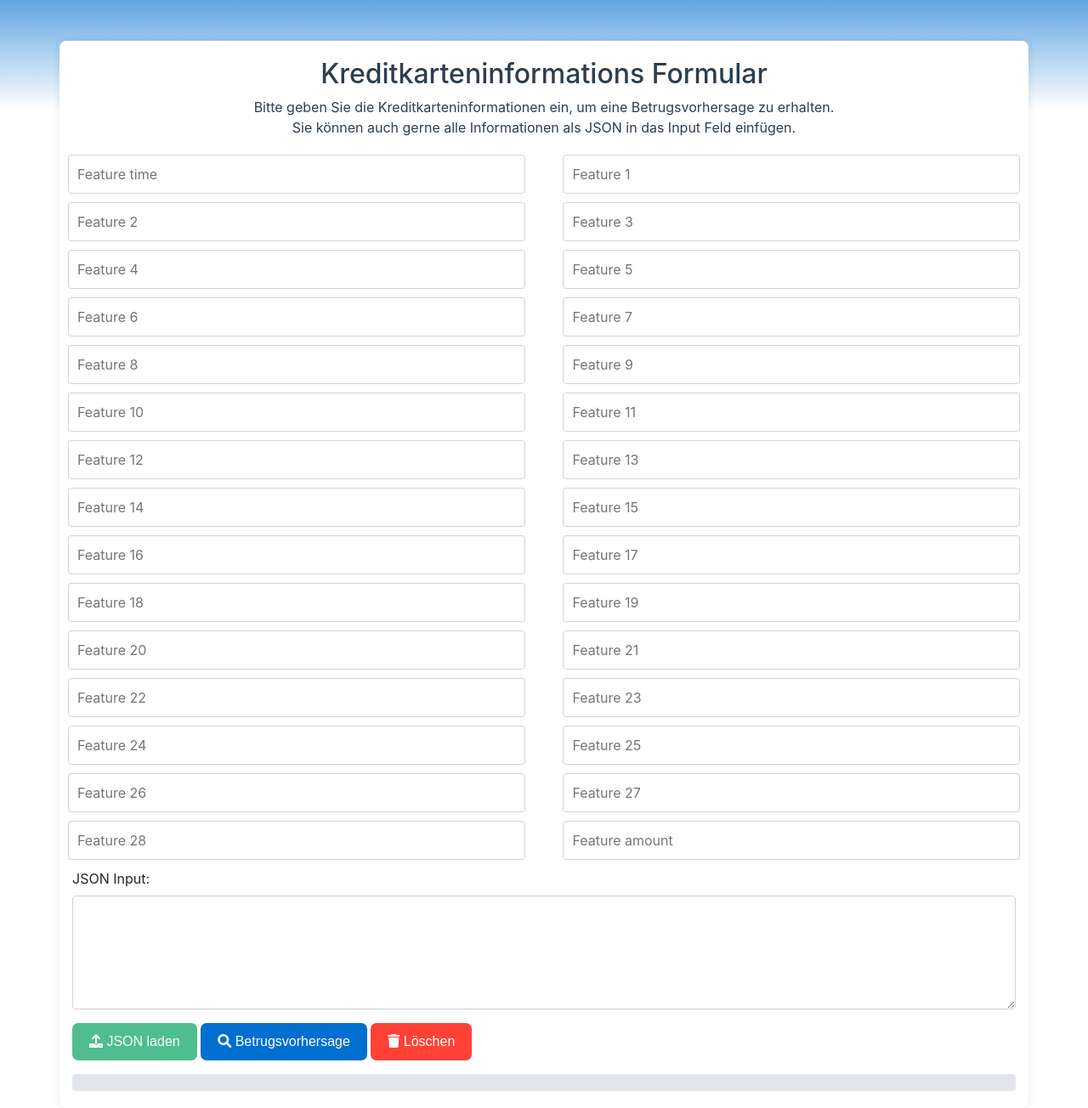
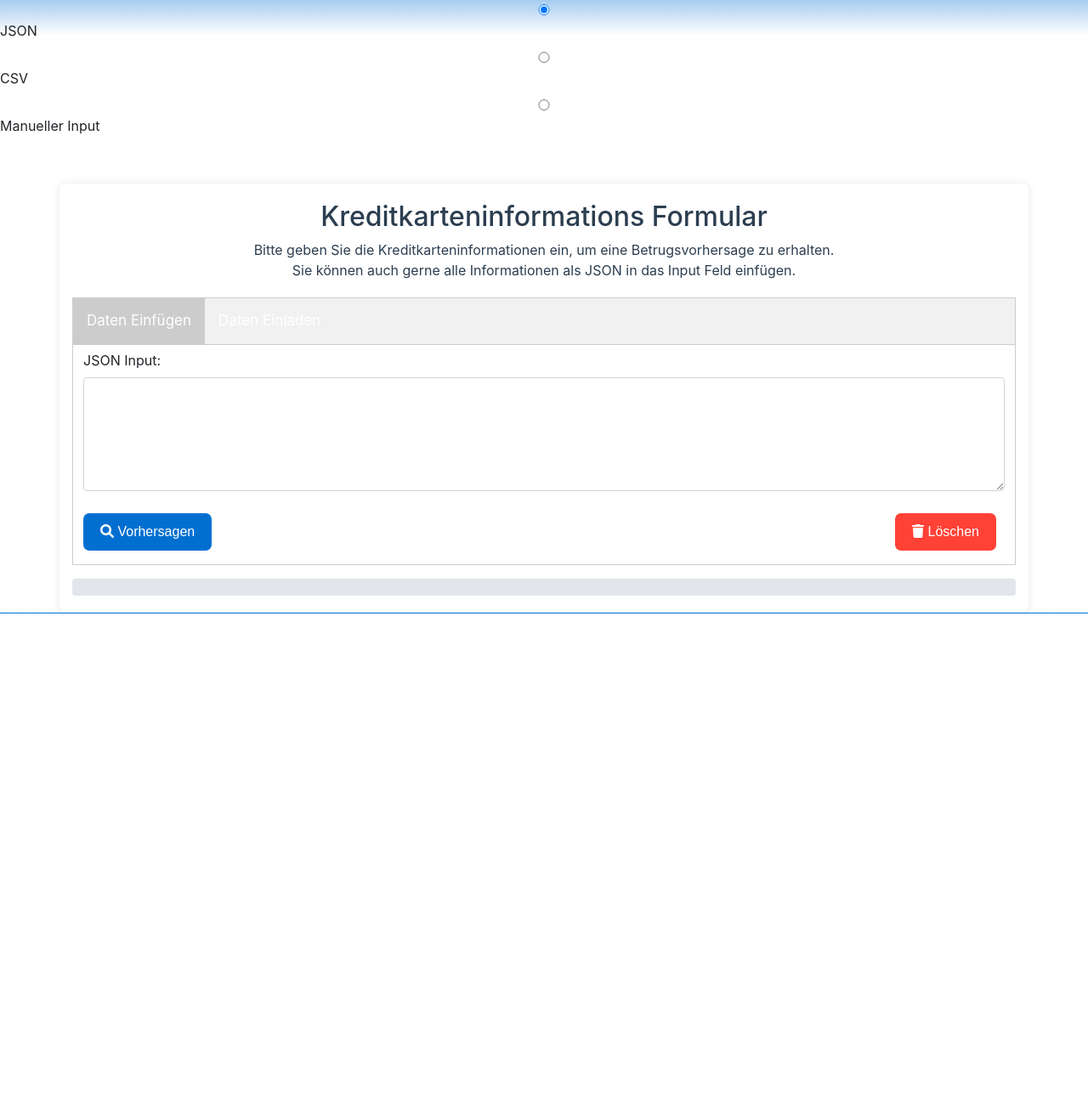
Before and after one commit to Aminsch/CreditCardFraud, a Flask app: page / in a window 1280 px wide. Shown: the part 78-1382 px from the top of the page at 85% size. After the commit the page ends 800 px from the top, so only its background shows below. Run offline with Flask 3, Linux system fonts and the light colour scheme; some libraries are stand-ins or nearby versions; some web fonts are replaced.

Commit message:
Adding Tabs and Option to Import JSON File for scanning

```diff
--- a/src/app/app.py
+++ b/src/app/app.py
@@ -12,15 +12,30 @@ def home():
 
 @app.route('/predict', methods=['POST'])
 def predict():
-    # Erhalten der Feature-Daten vom POST-Request
-    features = [float(x) for x in request.form.values()] #Konvertierung in Float
-    final_features = np.array(features).reshape(1, -1) #Konvertierung in Array mit 1 Zeile und n Spalten
-    prediction = model.predict_proba(final_features) #Vorhersage der Wahrscheinlichkeit
-    output = '{0:.{1}f}%'.format(prediction[0][1] * 100, 2)  #Konvertierung in Prozentsatz
+    data = request.get_json()
+    print("Recieved data:", data)
+    if not data:
+        return jsonify({'error': 'Keine Daten erhalten'}), 400
 
+    feature_names = ['Time', 'V1', 'V2', 'V3', 'V4', 'V5', 'V6', 'V7', 'V8', 'V9', 'V10', 'V11', 'V12', 'V13', 'V14', 'V15', 'V16', 'V17', 'V18', 'V19', 'V20', 'V21', 'V22', 'V23', 'V24', 'V25', 'V26', 'V27', 'V28', 'Amount']
+    features = [data.get(feature, 0) for feature in feature_names]  # Fallback auf 0, wenn kein Wert vorhanden ist
+
+    # Konvertieren Sie alle Werte zu Floats
+    try:
+        features = [float(x) for x in features]
+    except ValueError as e:
+        return jsonify({'error': f'Ungültiger Wert im Feature-Array: {e}'}), 400
+
+    final_features = np.array(features).reshape(1, -1)
+
+    # Führen Sie die Vorhersage durch
+    prediction = model.predict_proba(final_features)
+    output = '{0:.{1}f}%'.format(prediction[0][1] * 100, 2)
     response_text = 'Die Betrugswahrscheinlichkeit liegt bei {}'.format(output)
+    print(response_text)  # Fügen Sie dies hinzu, um die Ausgabe zu sehen
+    return jsonify({'prediction_text': response_text})
 
-    return jsonify({'prediction_text': response_text})
+
 
 
 if __name__ == "__main__":
--- a/src/app/static/scripts.js
+++ b/src/app/static/scripts.js
@@ -1,31 +1,49 @@
 $(document).ready(function() {
+    // Funktion zur Steuerung der Eingabemethoden
+    function toggleInputMethod(method) {
+        if (method === 'json') {
+            $('#manualInputFields').hide();
+            $('.tab, #DatenEinfuegen').show();
+            $('#jsonSubmitButton, #clearButton').show();
+        } else if (method === 'manual') {
+            $('#manualInputFields, #predictButton').show(); // Zeige manuelle Eingabefelder und Vorhersage-Button
+            $('.tab, .tabcontent').hide();
+            $('#jsonSubmitButton, #clearButton').show();
+        }
+    }
+
+    // Event-Listener für die Änderung der Eingabemethode
+    $('input[name="inputMethod"]').on('change', function() {
+        toggleInputMethod($(this).val());
+    });
+
+    // Initial die Sichtbarkeit basierend auf der ausgewählten Methode setzen
+    toggleInputMethod($('input[name="inputMethod"]:checked').val());
+
     // Funktion zur Ausführung der Betrugsvorhersage
-    function makePrediction() {
-        var formData = $('#predictionForm').serialize();
-
-        $.ajax({ // AJAX-Request wird verwendet um den eingebegebenen Text an den Server zu senden (in unserem Fall die Flask-App)
-            type: 'POST', // Verwende POST-Methode
-            url: '/predict', // URL, an die die Daten gesendet werden sollen
-            data: formData,
+    function makePrediction(dataObject) {
+        console.log("Sending prediction request with data:", dataObject);
+        $.ajax({
+            type: 'POST',
+            url: '/predict',
+            contentType: 'application/json;charset=UTF-8',
+            data: JSON.stringify(dataObject),
             success: function(response) {
+                console.log(response);
                 $('#predictionResult').text(response.prediction_text);
 
-                var percentageString = response.prediction_text.match(/(\d+(\.\d+)?%)/); // Suche nach einer Zahl mit Prozentzeichen
-                var percentage = percentageString ? parseFloat(percentageString[0]) : 0; // Konvertiere den Wert in eine Zahl
+                var percentageString = response.prediction_text.match(/(\d+(\.\d+)?%)/);
+                var percentage = percentageString ? parseFloat(percentageString[0]) : 0;
 
-                // Prüfe, ob die Wahrscheinlichkeit größer als 33% ist
                 if (percentage > 30) {
-                    // Zeige die Warnung nur einmal an
-                    if($('#fraudAlert').length === 0) {
+                    if ($('#fraudAlert').length === 0) {
                         $('#predictionResult').after('<div id="fraudAlert" style="color: red;">Es könnte sich bei dieser Transaktion um eine betrügerische Handlung handeln, diese erfordert weitere Analysen Ihrerseits!</div>');
-                        resultPosition = $('#fraudAlert').offset().top; // Speichere die Position der Warnung
                     }
                 } else {
-                    // Entferne die Warnung, falls sie existiert und die Bedingung nicht mehr zutrifft
                     $('#fraudAlert').remove();
                 }
-                $('html, body').animate({ // Scrolle zur Ergebnis-Anzeige
-                    scrollTop: resultPosition - 20 // Etwas Platz über dem Ziel für bessere Sichtbarkeit
+                $('html, body').animate({
+                    scrollTop: $('#fraudAlert').offset().top - 20
                 }, 500);
             },
             error: function(error) {
@@ -35,37 +53,164 @@ $(document).ready(function() {
         });
     }
 
-    $('#predictButton').on('click', function() {
-        makePrediction();
+    function getFormDataAsObject() {
+        var formData = {};
+        $('#predictionForm').find('input').each(function() {
+            if (this.name && this.value) {
+                formData[this.name] = this.value;
+            }
+        });
+        return formData;
+    }
+    // Event-Handler für den manuellen Vorhersage-Button
+    $('#manualPredictButton').on('click', function() {
+        var dataObject = getFormDataAsObject();
+        makePrediction(dataObject);
     });
 
+    // Event-Handler für den Datei-Vorhersage-Button
+    $('#filePredictButton').on('click', function() {
+        var fileInput = document.getElementById('fileInput');
+        var file = fileInput.files[0];
+        if (file) {
+            var reader = new FileReader();
+            reader.onload = function(e) {
+                var dataObject = JSON.parse(e.target.result);
+                makePrediction(dataObject);
+            };
+            reader.readAsText(file);
+        }
+    });
+
+    // Event-Handler für den Vorhersage-Button
+    $('#predictButton').on('click', function() {
+        var dataObject = getFormDataAsObject();
+        makePrediction(dataObject);
+    });
+
+    // Event-Handler für den manuellen Vorhersage-Button
+    $('#manualPredictButton').on('click', function() {
+        var dataObject = getFormDataAsObject();
+        makePrediction(dataObject);
+    });
+
+
+
+    // Event-Handler für den Löschen-Button
     $('#clearButton').on('click', function() {
-        // Clear all input fields in the form
-        $('#predictionForm').find('input[type=text], textarea').val('');
-        // Clear the prediction result
+        $('.container').find('input[type=text], textarea').val(''); // Löschen aller Textfelder und Textareas
         $('#predictionResult').empty();
-        // Remove the fraud alert message if it exists
         $('#fraudAlert').remove();
     });
 
-    // JavaScript um JSON zu parsen und in die Felder einzufügen
-    $('#jsonSubmitButton').on('click', function() {
-        var jsonInput = $('#jsonInput').val();
+    // Event-Handler für den Löschen-Button im "Daten Einfügen"-Tab
+    $('#jsonClearButton').on('click', function() {
+        $('#jsonInput').val(''); // Löschen des JSON-Input-Feldes
+        $('#predictionResult').empty();
+        $('#fraudAlert').remove();
+    });
+
+    // Event-Handler für den Löschen-Button im "Daten Einladen"-Tab
+    $('#fileClearButton').on('click', function() {
+        $('#predictionResult').empty(); // Löschen des Vorhersageergebnisses
+        $('#fraudAlert').remove(); // Entfernen des Betrugsalarms, falls vorhanden
+        $('#fileInput').val(''); // Löschen der ausgewählten Datei
+        $('#fileNameDisplay').text(''); // Löschen des angezeigten Dateinamens
+    });
+
+
+    // Funktion zum Zuweisen von JSON-Daten zu Formularfeldern
+    function assignJsonToFields(jsonInput) {
         try {
-            var data = JSON.parse(jsonInput); // Versuche den eingegebenen Text als JSON zu parsen
-            for (var key in data) { // Iteriere über alle Eigenschaften des Objekts
-                if (data.hasOwnProperty(key)) { // Prüfe, ob das Objekt die Eigenschaft besitzt
-                    var input = $('input[name="' + key + '"]'); // Suche nach dem Input-Feld mit dem Namen der Eigenschaft
-                    if (input) {
-                        input.val(data[key]); // Füge den Wert der Eigenschaft in das Input-Feld ein
+            var data = JSON.parse(jsonInput);
+            for (var key in data) {
+                if (data.hasOwnProperty(key)) {
+                    var input = $('input[name="' + key + '"]');
+                    if (input.length) {
+                        input.val(data[key]);
                     }
                 }
             }
         } catch (e) {
             alert('Ungültiges JSON!');
+        }
+    }
+
+    // Event-Handler für den JSON-Upload-Button
+    $('#jsonSubmitButton').on('click', function() {
+        var jsonInput = $('#jsonInput').val();
+        if (!jsonInput.trim()) {
+            alert('Bitte geben Sie JSON-Daten ein.');
             return;
         }
 
-    makePrediction();
+        try {
+            var dataObject = JSON.parse(jsonInput);
+            makePrediction(dataObject);
+        } catch (e) {
+            alert('Ungültiges JSON! Bitte überprüfen Sie die Eingabe.');
+        }
+    });
+
+    // Funktion zum Öffnen von Tabs
+    function openTab(tabName) {
+        var i, tabcontent, tablinks;
+        tabcontent = document.getElementsByClassName("tabcontent");
+        for (i = 0; i < tabcontent.length; i++) {
+            tabcontent[i].style.display = "none";
+        }
+        tablinks = document.getElementsByClassName("tablinks");
+        for (i = 0; i < tablinks.length; i++) {
+            tablinks[i].classList.remove("active");
+        }
+        document.getElementById(tabName).style.display = "block";
+        // Entfernen der aktiven Klasse für alle Tabs und Hinzufügen zur aktuellen
+        $('.tablinks[data-target="' + tabName + '"]').addClass('active');
+    }
+    $('.tablinks').click(function() {
+        var target = $(this).data('target');
+        openTab(target);
+    });
+
+    // Setzt den initialen Tab
+    openTab('DatenEinfuegen');
+
+    document.getElementById('showResultButton').addEventListener('click', function() {
+        var fileInput = document.getElementById('fileInput');
+        var file = fileInput.files[0];
+        if (file) {
+            var reader = new FileReader();
+            reader.onload = function(e) {
+                var dataObject = JSON.parse(e.target.result);
+                makePrediction(dataObject); // Verwenden Sie Ihre existierende Vorhersagefunktion
+            };
+            reader.readAsText(file);
+        }
+    });
+
+
+    // Tab-Funktionalität
+    document.querySelectorAll('.tablinks').forEach(function(tab) {
+        tab.onclick = function(evt) {
+            var target = this.getAttribute('data-target');
+            if(target){
+                openTab(evt, target);
+            }
+        };
     });
 });
+
+function showFileName() {
+    var fileInput = document.getElementById('fileInput');
+    var fileNameDisplay = document.getElementById('fileNameDisplay');
+    var showResultButton = document.getElementById('showResultButton');
+
+    if (fileInput.files.length > 0) {
+        if (fileNameDisplay) { // Überprüfen, ob das Element existiert
+            fileNameDisplay.textContent = fileInput.files[0].name;
+        }
+        if (showResultButton) { // Überprüfen, ob das Element existiert
+            showResultButton.style.display = 'inline-block';
+        }
+    }
+}
--- a/src/app/static/styles.css
+++ b/src/app/static/styles.css
@@ -170,57 +170,105 @@ button:hover {
     opacity: 0.8; /* Effekt beim Überfahren mit der Maus */
 }
 
-.btn_btn-delete {
-    background-color: #FF4136; /* Rote Farbe */
-    color: white;
+.button-container {
+    display: flex;
+    justify-content: space-between; /* Zentriert die Buttons auf der jeweiligen Seite */
+    align-items: center; /* Vertikales Zentrieren der Buttons */
+    padding: 10px 0; /* Etwas Polsterung oben und unten für den Container */
+}
+.button-container .btn {
+    padding: 10px 20px; /* Polsterung für die Buttons */
+    margin-right: 10px; /* Abstand zwischen den Buttons */
+    border-radius: 7px; /* Abgerundete Ecken */
+    color: white; /* Weiße Schrift */
+    cursor: pointer; /* Mauszeiger als Klickzeiger */
     border: none;
-    border-radius: 7px;
-    padding: 10px 20px;
-    cursor: pointer;
     font-family: 'Guardian', sans-serif; /* Guardian Schriftart */
-    /* Weitere Stile nach Bedarf */
+    transition: background-color 0.3s; /* Sanfter Übergang für den Hintergrund */
 }
 
-.btn_btn-delete:hover {
+
+.button-container .btn-delete {
+    margin-left: auto; /* Schiebt den Button nach rechts */
+    background-color: #FF4136; /* Rote Farbe für den Löschen-Button */
+}
+
+.button-container .btn:hover {
+    opacity: 0.8;
+}
+
+
+.button-container .btn-delete:hover {
     background-color: #E82C0C; /* Dunklere Rottönung für Hover-Effekt */
 }
 
-.btn_btn-primary {
+.button-container .btn-primary {
     background-color: #016FD0;
-    color: white;
-    border: none;
-    border-radius: 7px;
-    padding: 10px 20px;
-    cursor: pointer;
-    font-family: 'Guardian', sans-serif; /* Guardian Schriftart */
-
 }
 
-.btn_btn-primary:hover {
+.button-container .btn-primary:hover {
     background-color: #0158A7; /* Dunklere Blautönung für Hover-Effekt */
 }
 
-.btn_btn-primary {
+.button-container .btn-load{
     background-color: #016FD0;
-    color: white;
-    border: none;
-    border-radius: 7px;
-    padding: 10px 20px;
-    cursor: pointer;
-    font-family: 'Guardian', sans-serif; /* Guardian Schriftart */
-
 }
 
-.btn_btn-load{
-    background-color: #4fbe8f;
-    color: white;
-    border: none;
-    border-radius: 7px;
-    padding: 10px 20px;
-    cursor: pointer;
-    font-family: 'Guardian', sans-serif; /* Guardian Schriftart */
+.button-container .btn-load:hover {
+    background-color: #0158A7;
 }
 
-.btn_btn-load:hover {
-    background-color: #3d8e6f;
+.input-method label {
+    margin-right: 10px;
 }
+
+.input-method
+input[type="radio"] {
+    margin-right: 5px;
+}
+
+/* Style the tab */
+.tab {
+    overflow: hidden;
+    border: 1px solid #ccc;
+    background-color: #f1f1f1;
+  }
+
+/* Style the buttons inside the tab */
+.tab button {
+background-color: inherit;
+float: left;
+border: none;
+outline: none;
+cursor: pointer;
+padding: 14px 16px;
+transition: 0.3s;
+font-size: 17px;
+}
+
+/* Change background color of buttons on hover */
+.tab button:hover {
+background-color: #ddd;
+}
+
+/* Create an active/current tablink class */
+.tab button.active {
+background-color: #ccc;
+}
+
+/* Style the tab content */
+.tabcontent {
+display: none;
+padding: 6px 12px;
+border: 1px solid #ccc;
+border-top: none;
+}
+
+.file-upload-container {
+    text-align: center;
+    padding: 20px;
+}
+
+.file-upload-container button {
+    margin: 10px;
+}
--- a/src/app/templates/index.html
+++ b/src/app/templates/index.html
@@ -27,11 +27,20 @@
             </button>
         </div>
     </div>
+    <div class="input-method">
+        <input type="radio" id="jsonInputMethod" name="inputMethod" value="json" checked>
+        <label for="jsonInputMethod">JSON</label>
+        <input type="radio" id="csvInputMethod" name="inputMethod" value="csv">
+        <label for="csvInputMethod">CSV</label>
+        <input type="radio" id="manualInputMethod" name="inputMethod" value="manual">
+        <label for="manualInputMethod">Manueller Input</label>
+    </div>
     <div class="container mt-5">
         <h2>Kreditkarteninformations Formular</h2>
         <p class="description">Bitte geben Sie die Kreditkarteninformationen ein, um eine Betrugsvorhersage zu erhalten. <br>
         Sie können auch gerne alle Informationen als JSON in das Input Feld einfügen. </p>
 
+        <div id="manualInputFields">
             <div class="form-row">
                 <input type="text" name="Time" placeholder="Feature time" required="required" />
                 <input type="text" name="V1" placeholder="Feature 1" required="required" />
@@ -92,20 +101,49 @@
                 <input type="text" name="V28" placeholder="Feature 28" required="required" />
                 <input type="text" name="Amount" placeholder="Feature amount" required="required" />
             </div>
+            <div class="button-container">
+                <button type="button" id="manualPredictButton" class="btn btn-primary">
+                    <i class="fas fa-search"></i> Vorhersagen
+                </button>
+                <button type="button" id="clearButton" class="btn btn-delete">
+                    <i class="fas fa-trash"></i> Löschen
+                </button>
+            </div>
+        </div>
+        <div class="tab">
+            <button class="tablinks active" data-target="DatenEinfuegen">Daten Einfügen</button>
+            <button class="tablinks" data-target="DatenEinladen">Daten Einladen</button>
+        </div>
+        <div id="DatenEinfuegen" class="tabcontent" style="display: block;">
             <div class="form-group">
                 <label for="jsonInput">JSON Input:</label>
                 <textarea class="form-control" id="jsonInput" rows="5"></textarea>
             </div>
-            <button type="button" id="jsonSubmitButton" class="btn_btn-load">
-                <i class="fas fa-upload"></i> JSON laden
+            <div class="button-container">
+                <button type="button" id="jsonSubmitButton" class="btn btn-primary">
+                    <i class="fas fa-search"></i> Vorhersagen
                 </button>
-            <button type="button" id="predictButton" class="btn_btn-primary">
-                <i class="fas fa-search"></i> Betrugsvorhersage
-            </button>
-            <button type="button" id="clearButton" class="btn_btn-delete">
+                <button type="button" id="jsonClearButton" class="btn btn-delete">
                     <i class="fas fa-trash"></i> Löschen
                 </button>
-        </form>
+            </div>
+        </div>
+
+        <div id="DatenEinladen" class="tabcontent">
+            <div class="file-input-container">
+                <input type="file" id="fileInput" accept=".json" style="display: none;" onchange="showFileName()">
+                <button type="button" id="chooseFileButton" class="btn btn-load" onclick="document.getElementById('fileInput').click()">Datei auswählen</button>
+                <span id="fileNameDisplay"></span>
+            </div>
+            <div class="button-container">
+                <button type="button" id="filePredictButton" class="btn btn-primary">
+                    <i class="fas fa-search"></i> Vorhersagen (Datei)
+                </button>
+                <button type="button" id="fileClearButton" class="btn btn-delete">
+                    <i class="fas fa-trash"></i> Löschen
+                </button>
+            </div>
+        </div>
         <div id="predictionResult" class="mt-3"></div>
     </div>
 <script src="https://code.jquery.com/jquery-3.3.1.min.js"></script>
```
Lines whose indentation alone changed are shown as unchanged.
